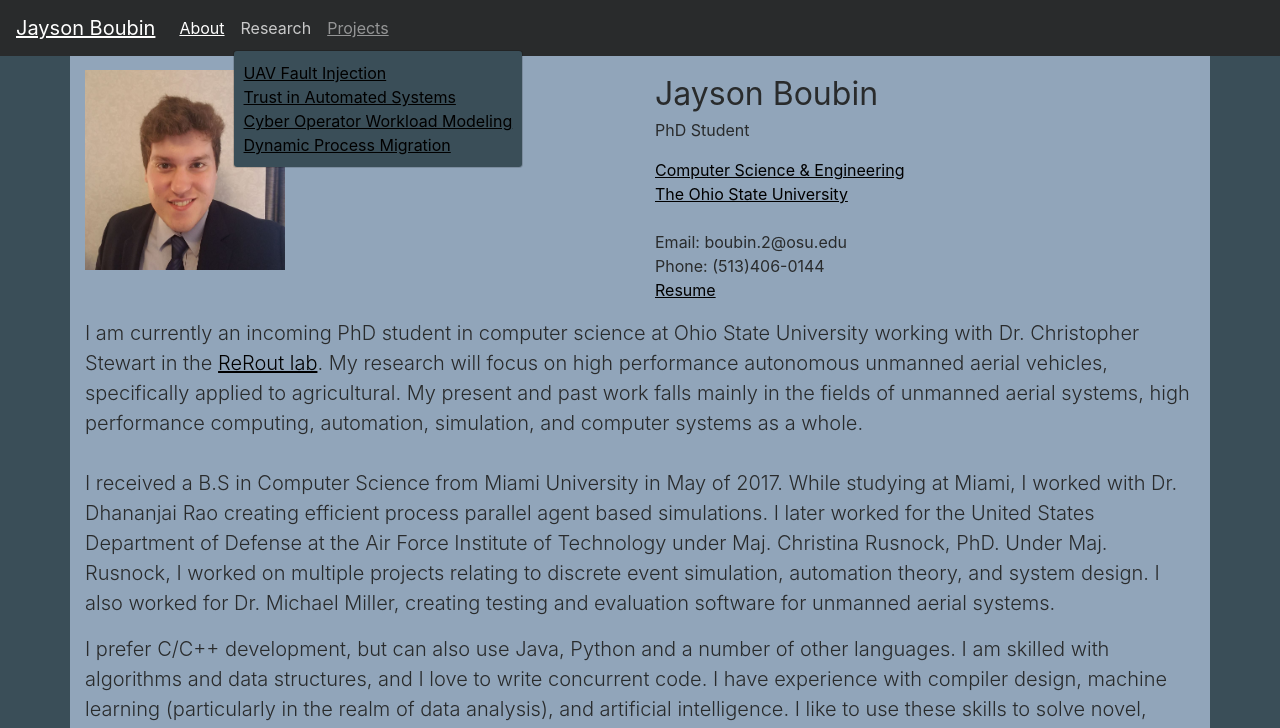
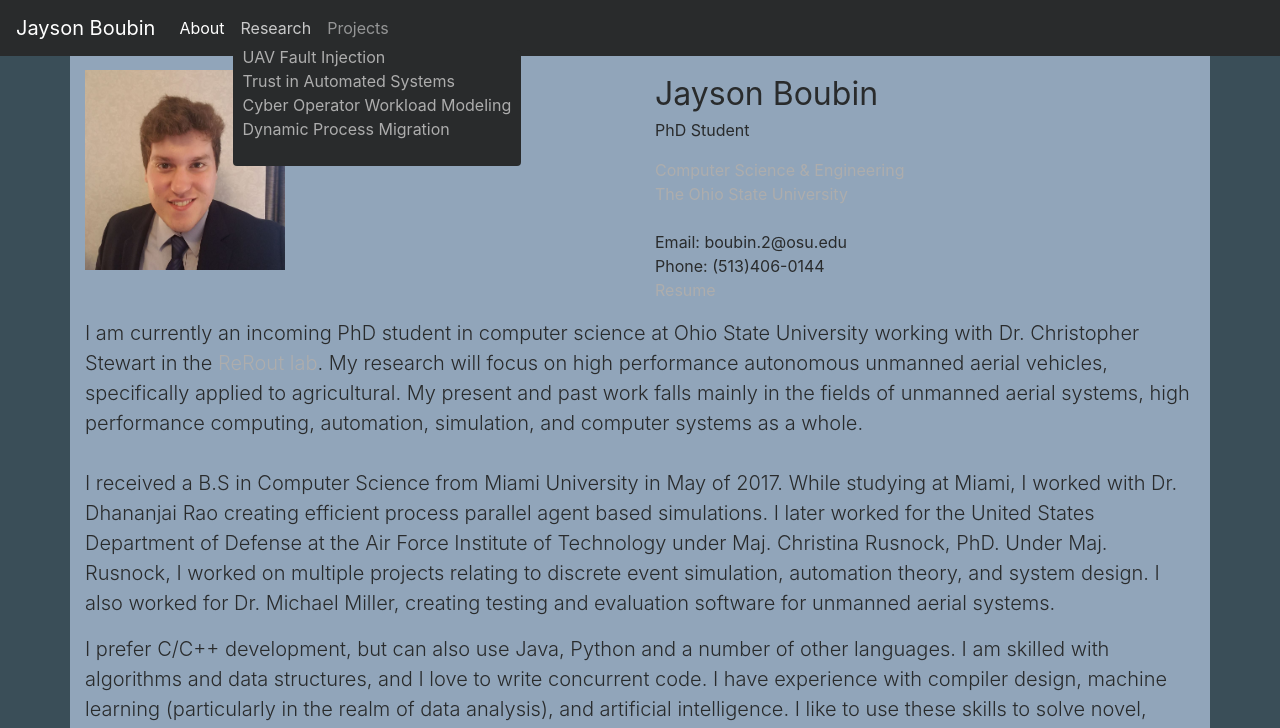
Before and after one commit to boubinjg/PersonalWebsite, a plain HTML site: page index.html in a window 1280 px wide. Both pictures are taken after a click on the link "Research". Shown: the top 728 px of the page. Drawn offline with nearby package versions, Linux system fonts and the light colour scheme; a script that the page names is missing.

Commit message:
gettin there on the nav bar

```diff
--- a/style.css
+++ b/style.css
@@ -1,9 +1,5 @@
 body {
 	background-color: #3a4e58;
-}
-a {
-	color: black;
-	text-decoration: underline;
 }
 div.container{
 	padding-top:70px;
@@ -66,8 +62,23 @@ div.thumbnailBS img{
 div.container{
 	background-color: #91a5ba;
 }
+.dropdown:hover .dropdown-menu{
+	display: block;
+}
+.dropdown-menu li{
+	display: block;
+	top: -15px;
+	position: relative;
+}
+a{
+	color: #adadad;
+}
+div.container.a {
+	color: black;
+}
 .dropdown-menu{
 	padding: 10px;
 	white-space: nowrap;
-	background-color: #3a4e58
+	background-color: #292b2c;
+	border-style: hidden;
 }
```
Also changed, not shown: template.html (+3 -1 lines).
